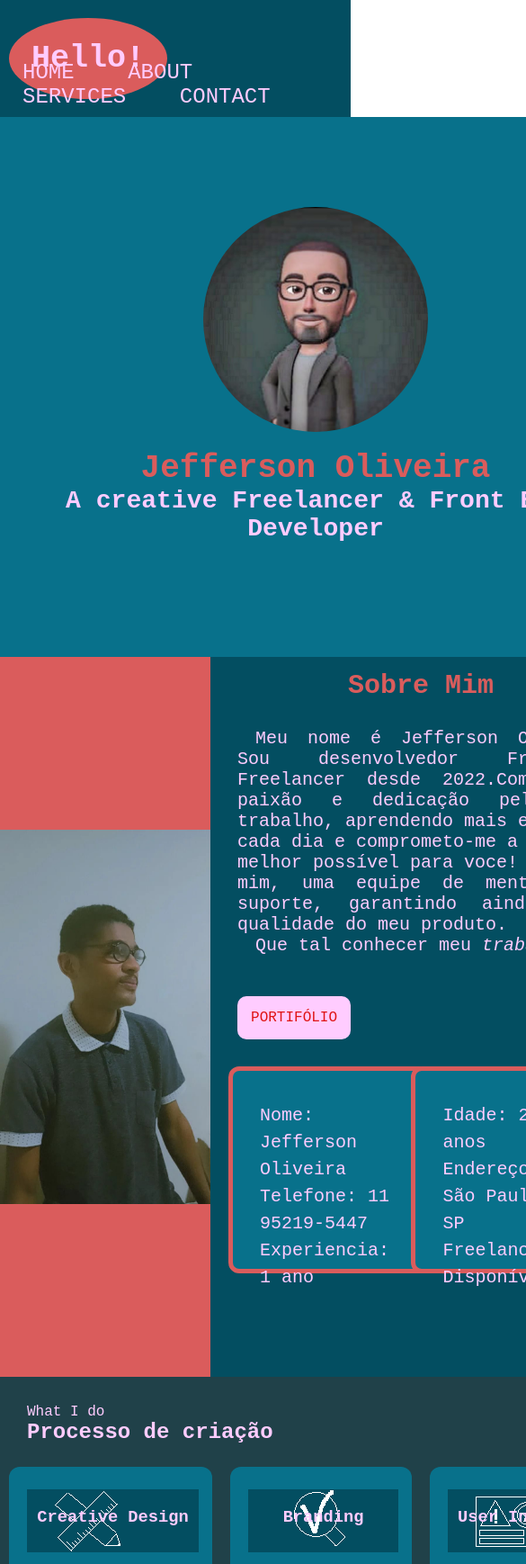
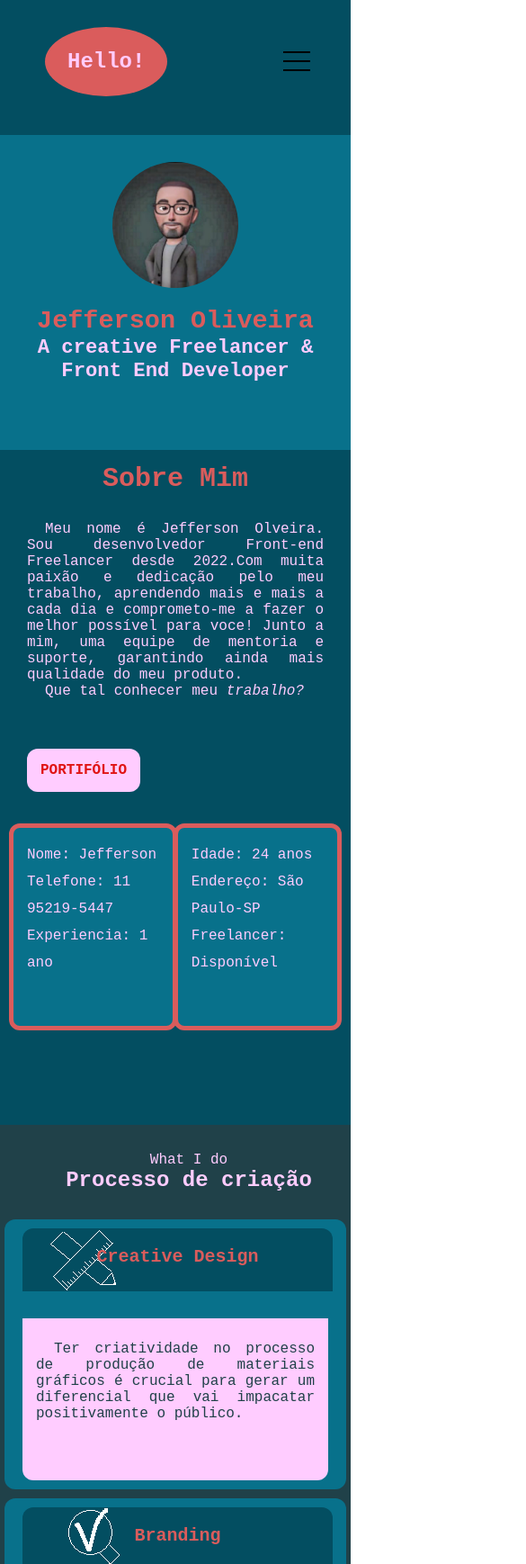
Before and after one commit to Jeff-dev3/Meu-Portifolio, a plain HTML site: page index.html in a window 390 px wide. Shown: the top 1738 px of the page at 90% size, 585 px wide, since content can reach past the window. Drawn offline with Linux system fonts and the light colour scheme.

Commit message:
Fiz o menu hamburguer e a parte responsiva

```diff
--- a/index.html
+++ b/index.html
@@ -1,5 +1,6 @@
 <!DOCTYPE html>
 <html lang="pt-bt">
+
 <head>
     <meta charset="UTF-8">
     <meta http-equiv="X-UA-Compatible" content="IE=edge">
@@ -17,10 +18,18 @@
     <div class="container-inicio">
 
         <div class="inicio">
-                    <h1><a href="#about">Hello!</a></h1>
+            <h1> <a href="#about">Hello!</a></h1>
         </div>
 
         <nav>
+
+            <input type="checkbox" id="menu-hamburguer">
+            <label for="menu-hamburguer">
+                <div class="menu-mobile">
+                    <span class="hamburguer"></span>
+                </div>
+            </label>
+
             <ul class="menu">
                 <li> <a href="#home">Home</a> </li>
                 <li> <a href="#about">About</a> </li>
@@ -59,7 +68,8 @@
 
             <div class="texto-apresentacao">
                 <p>
-                            Meu nome é Jefferson Olveira. Sou desenvolvedor Front-end Freelancer desde 2022.Com muita paixão e dedicação
+                    Meu nome é Jefferson Olveira. Sou desenvolvedor Front-end Freelancer desde 2022.Com muita paixão e
+                    dedicação
                     pelo meu trabalho, aprendendo mais e mais a cada dia e comprometo-me a fazer
                     o melhor possível para voce!
                     Junto a mim, uma equipe de mentoria e suporte, garantindo ainda mais
@@ -70,19 +80,19 @@
             </div>
 
             <div class="btn">
-                        <p class="btn-portifólio"> <a href=""> PORTIFÓLIO </a></p>
+                <p class="btn-portifólio"> <a href="https://github.com/Jeff-dev3" target="_blank"> PORTIFÓLIO </a></p>
             </div>
 
             <div class="informacoes-pessoais">
                 <div class="lado esquerdo">
-                                <p>Nome: Jefferson Oliveira</p>
+                    <p>Nome: Jefferson </p>
                     <p>Telefone: 11 95219-5447</p>
                     <p>Experiencia: 1 ano </p>
                     <p></p>
                 </div>
                 <div class="lado direito">
                     <p>Idade: 24 anos</p>
-                                <p>Endereço: São Paulo - SP </p>
+                    <p>Endereço: São Paulo-SP </p>
                     <p>Freelancer: Disponível</p>
                 </div>
             </div>
@@ -103,12 +113,15 @@
             <div class="container-imagem">
 
                 <div class="imagem-rodape">
-                            <div class="fundo-1"> <h3> Creative Design </h3> </div>
+                    <div class="radius fundo-1">
+                        <h3> Creative Design </h3>
+                    </div>
                 </div>
 
                 <div class="texto-rodape">
                     <p>
-                                Ter criatividade no processo de produção de materiais gráficos é crucial para gerar um diferencial que vai impacatar positivamente o público.
+                        Ter criatividade no processo de produção de materiais gráficos é crucial para gerar um
+                        diferencial que vai impacatar positivamente o público.
                     </p>
                 </div>
 
@@ -117,12 +130,15 @@
             <div class="container-imagem">
 
                 <div class="imagem-rodape">
-                            <div class="fundo-2"> <h3>Branding</h3> </div>
+                    <div class="radius fundo-2">
+                        <h3>Branding</h3>
+                    </div>
                 </div>
 
                 <div class="texto-rodape">
                     <p>
-                                Criarei para você uma logomarca impactante, criativa, que combine com seu produto ou serviço e com a sua página
+                        Criarei para você uma logomarca impactante, criativa, que combine com seu produto ou serviço e
+                        com a sua página
                     </p>
                 </div>
 
@@ -130,13 +146,16 @@
 
             <div class="container-imagem">
 
-                        <div class="imagem-rodape fundo-3">
-                            <div class="fundo-3"> <h3>User Interface</h3> </div>
+                <div class="imagem-rodape">
+                    <div class="radius fundo-3">
+                        <h3>User Interface</h3>
+                    </div>
                 </div>
 
                 <div class="texto-rodape">
                     <p>
-                                Com uma metodologia pensada no seu consumidor final, para que tenha a melhor experiência, lembre, e queira voltar sempre em seu site, a criação da interface do usuário. </p>
+                        Com uma metodologia pensada no seu consumidor final, para que tenha a melhor experiência,
+                        lembre, e queira voltar sempre em seu site, a criação da interface do usuário. </p>
                 </div>
 
             </div>
@@ -146,7 +165,9 @@
     <article class="pagina-4" id="contact">
 
         <div class="container-apresentacao">
-            <div class="sobre-mim"><h2> O que faço? </h2> </div>
+            <div class="sobre-mim">
+                <h2> O que faço? </h2>
+            </div>
             <div class="texto-apresentacao">
                 <p>
                     Atuo na área de desenvolvedor front-end desde 2022. Me especalizando
@@ -173,4 +194,5 @@
 
 </main>
 </body>
+
 </html>
--- a/src/css/menu-links.css
+++ b/src/css/menu-links.css
@@ -1,82 +1,187 @@
+a{
+    color: var(--cor-padrao);
+    text-decoration: none;
+}
 
-header{
-    height: 130px;
-    background-color:rgb(3, 78, 97);
-    }
+header {
+    height: 150px;
+    background-color: rgb(3, 78, 97);
+}
 
-    .container-inicio{
-    position: relative;
-    height: 110px;
-    }
+header .container-inicio {
+    display: flex;
+    padding: 20px 40px;
+    justify-content: space-between;
+    align-items: center;
+    min-height: 75px;
+    left: 0;
+    color: var(--cor-padrao);
+}
 
-    .container-inicio .inicio{
-    position: absolute;
-    top:55px;
-    transform: translateY(-50%);
-    left:0;
-    margin:10px;
+header .container-inicio .inicio h1 {
+    font-size: 35px;
+    font-weight: bold;
+    margin: 10px;
     padding: 25px;
     border-radius: 50%;
-    color: var(--cor-padrao);
-    background-color:rgb(218, 92, 92);
-    text-align: center;
-    }
+    background-color: rgb(218, 92, 92);
+    cursor: pointer;
+}
 
-    .inicio h1{
-        font-size:35px;
-    }
+header .container-inicio .inicio h1 a {
+    color: #ffccff;
+    text-decoration: none;
+    transition: .4s;
+}
+header .container-inicio .inicio h1 a:hover{
+    color: rgb(8, 113, 139);
+}
+.container-inicio ul {
+    display: flex;
+}
 
+.container-inicio ul li {
+    font-size: 20px;
+    font-weight: 500;
+    padding: 10px;
+    border-radius: 50px;
+    transition: .3s;
+    list-style-type: none;
+}
 
-    .container-inicio .menu{
-    position: absolute;
-    right:10px;
-    top:40px;
-    transform: translateY(50%);
-    text-transform: uppercase;
-    }
-
-    .container-inicio .menu li{
-    display: inline-block;
-    padding: 0px 5px;
-    font-size: 24px;
-    }
-
-
-    .menu a{
+.container-inicio .menu a {
     text-decoration: none;
     color: var(--cor-padrao);
     cursor: pointer;
     margin: 5px;
-    padding: 15px;
+    padding: 25px;
+}
+
+.menu a:hover, .menu a:active {
+    border-radius: 30px;
+    background-color: rgb(218, 92, 92);
+    transition: .3s;
+    color: rgb(3, 78, 97);
+}
+
+.container-inicio ul li a:hover {
+    background-color: rgb(218, 92, 92);
+    color: rgb(3, 78, 97);
+    transition: .3s;
+}
+
+.inicio h1 a:hover {
+    color: rgb(3, 78, 97);
+}
+
+
+header .menu-mobile {
+    display: none;
+    align-self: flex-end;
+    width: 60px;
+    height: 60px;
+}
+
+header .hamburguer {
+    background-color: #000;
+    position: relative;
+    display: block;
+    width: 30px;
+    height: 2px;
+    top: 29px;
+    left: 15px;
+    transition: .5s ease-in-out;
+}
+
+header .hamburguer:before,
+header .hamburguer:after {
+    background-color: #000;
+    position: absolute;
+    content: "";
+    display: block;
+    width: 100%;
+    height: 100%;
+    transition: .3s ease-in-out;
+}
+
+header .hamburguer:before {
+    top: -10px;
+}
+
+header .hamburguer:after {
+    bottom: -10px;
+}
+
+header input {
+    display: none;
+}
+
+header input:checked~label .hamburguer {
+    transform: rotate(45deg);
+}
+
+header input:checked~label .hamburguer:before {
+    transform: rotate(90deg);
+    top: 0;
+}
+
+header input:checked~label .hamburguer:after {
+    transform: rotate(90deg);
+    bottom: 0;
+}
+
+@media(max-width: 768px) {
+
+    header .container-inicio .inicio h1 {
+        font-size: 24px;
     }
 
-    .menu a:hover, .menu a:active{
-     border-radius: 30px;
-    background-color:rgb(218, 92, 92);
-    transition: .5s;
-    color:rgb(3, 78, 97);
+    header .menu-mobile {
+        display: block;
     }
 
- a{
-    color: var(--cor-padrao);
-    text-decoration: none;
+    header nav label {
+        display: flex;
+        flex-direction: column;
+    }
+
+    header nav ul.menu {
+        display: none;
+    }
+
+    header input:checked~ul {
+        display: block;
+    }
+
+    header nav {
+        position: absolute;
+        top: 38px;
+        right:30px;
+        z-index: 1;
+    }
+
+    header nav ul {
+        width: 150px;
+        background-color: rgb(3, 78, 97);
+        padding: 20px;
+    }
+
+
+    header nav ul a {
+        display: block;
+        text-align: center;
+        padding: 20px;
+    }
+
+    .container-inicio ul li {
+        padding: 5px;
+    }
+
+    .container-inicio .menu a {
+        text-decoration: none;
+        color: var(--cor-padrao);
+        cursor: pointer;
+        margin: 5px;
+        padding: 5px;
+    }
 }
-
-.btn{
-    margin: 30px;
-    display: inline-block;
-}
-
-.btn-portifólio{
-    background-color: var(--cor-padrao);
-    width: auto;
-    color:rgb(8, 113, 139);
-    padding: 15px;
-    width: fit-content;
-    border-radius: 10px;
-}
-
-.btn-portifólio a{
-    text-decoration:none;
-    color:rgb(224, 20, 20);
-}
--- a/src/css/responsivo.css
+++ b/src/css/responsivo.css
@@ -1,2 +1,112 @@
 @media(max-width:768px){
+
+    main{
+    grid-template-rows: 400px 800px 1100px 800px;
+    }
+
+    article.pagina-1 figure.perfil {
+        margin-top: 30px;
+        height: 180px;
+        width: 180px;
+    }
+
+    article.pagina-2{
+        grid-row: 2 / 3;
+        display: flex;
+        flex-direction: column;
+    }
+
+    article.pagina-2 div.container-foto{
+        grid-column: 1 / 2;
+        background-color: none;
+        left:0;
+        width: 0%;
+    }
+
+    article.pagina-2 div.container-foto .foto-apresentacao{
+        background-image: none;
+    }
+
+    article.pagina-2 div.container-apresentacao, div.container-apresentacao{
+        grid-column: 2 / 4;
+    }
+
+    .btn{
+        margin-top: 40px;
+    }
+
+    div.informacoes-pessoais .lado{
+        height: 270px;
+        margin-top: 20px;
+        padding-top:30px;
+    }
+
+    article.pagina-3 div.rodape-container{
+        display: flex;
+        flex-direction: column;
+    }
+
+    article.pagina-3 div.rodape-container div.container-imagem{
+        height: 300px;
+        margin: 5px;
+    }
+
+    .container-imagem .imagem-rodape{
+        color: var(--cor-padrao-2);
+        margin: 5px 10px 0px 5px;
+        padding: 05px 5px 0px 15px;
+        height: 100px;
+        font-weight: bold;
+    }
+
+    article.pagina-3 div.meu-servico{
+        text-align: center;
+        color: var(--cor-padrao);
+    }
+    .container-imagem .texto-rodape p{
+        height: 180px;
+        text-align: justify;
+        text-indent: 20px;
+        margin-top: 5px;
+        padding-top: 25px;
+    }
+
+    article.pagina-4 div.sobre-mim{
+        margin: 30px 0px;
+    }
+
+    article.pagina-4 div.container-apresentacao div.texto-apresentacao{
+        font-size: 17px;
+    }
 }
+
+@media(max-width: 450px) {
+
+    main{
+        grid-template-rows: 350px 750px 1050px 900px;
+        }
+
+    article.pagina-1 figure.perfil {
+        margin-top: 30px;
+        height: 140px;
+        width: 140px;
+    }
+
+    article.pagina-1 .meu-nome{
+        font-size: 19px;
+    }
+
+    div.informacoes-pessoais .lado{
+        font-size: 16px;
+        margin: 5px 10px;
+        padding: 15px;
+        height: 230px;
+    }
+
+    article.pagina-2 div.container-apresentacao div.texto-apresentacao{
+        font-size: 16px;
+    }
+    .container-imagem .texto-rodape p{
+        font-size: 16px;
+    }
+}
--- a/src/css/style.css
+++ b/src/css/style.css
@@ -2,7 +2,7 @@
     margin: 0;
     padding: 0;
     box-sizing: border-box;
-    max-width: 1440px;
+    max-width: 1920px;
 }
 @import url('https://fonts.googleapis.com/css2?family=Fira+Code:wght@300;400;500;600;700&display=swap');
 
@@ -13,6 +13,7 @@
     --cor-padrao-4: rgb(8, 113, 139);
     --cor-padrao-5:rgb(32, 65, 73);
     --fonte-padrao: 20px;
+    --radius-padrao: 12px;
 }
 
 body{
@@ -114,6 +115,30 @@ article.pagina-2 div.container-apresentacao div.texto-apresentacao a:hover{
     color:var(--cor-padrao-3);
 }
 
+.btn{
+    margin: 30px;
+    display: inline-block;
+}
+
+.btn-portifólio{
+    background-color: var(--cor-padrao);
+    width: auto;
+    padding: 15px;
+    width: fit-content;
+    border-radius: var(--radius-padrao);
+}
+
+.btn-portifólio a{
+    text-decoration:none;
+    font-weight: bold;
+    color:rgb(224, 20, 20);
+}
+
+.btn-portifólio a:hover{
+    color: var(--cor-padrao-5);
+    transition: .3s;
+}
+
 article.pagina-2 div.container-apresentacao div.informacoes-pessoais {
     height: auto;
     position: relative;
@@ -122,13 +147,13 @@ article.pagina-2 div.container-apresentacao div.informacoes-pessoais {
 div.informacoes-pessoais .lado{
     margin: 0px 20px;
     padding:35px 30px;
-    font-size: 20px;
+    font-size: var(--fonte-padrao);
     line-height: 30px;
     color: var(--cor-padrao);
     background-color:var(--cor-padrao-4);
     border: solid 5px var(--cor-padrao-2);
-    border-radius: 12px;
-    max-height: 230px;
+    border-radius: var(--radius-padrao);
+    height: 230px;
     width: 48%;
     }
 
@@ -164,32 +189,42 @@ article.pagina-3 div.rodape-container div.container-imagem{
     background-color:var(--cor-padrao-4);
     grid-row: 1fr;
     margin: 0px 10px;
-    border-radius: 12px;
+    border-radius: var(--radius-padrao);
 }
 
 .container-imagem .imagem-rodape{
-    color: var(--cor-padrao);
+    color: var(--cor-padrao-2);
     margin: 5px 10px 5px 5px;
     padding: 20px 5px 5px 15px;
     height: 100px;
+    font-weight: bold;
 }
 
 .imagem-rodape h3{
     text-align: center;
+    font-size: var(--fonte-padrao);
+}
+
+.imagem-rodape .radius{
+    border-top-left-radius: var(--radius-padrao);
+    border-top-right-radius: var(--radius-padrao);
 }
 
 .imagem-rodape .fundo-1{
     background-image: url(../img/logo1-rodape.png);
+    background-size: cover;
     height: 70px;
 }
 
 .imagem-rodape .fundo-2{
     background-image: url(../img/logo2-rodape.png);
+    background-size: cover;
     height: 70px;
 }
 
 .imagem-rodape .fundo-3{
     background-image: url(../img/logo3-rodape.png);
+    background-size: cover;
     height: 70px;
 }
 
@@ -206,6 +241,8 @@ article.pagina-3 div.rodape-container div.container-imagem{
     height: 300px;
     text-align: justify;
     text-indent: 20px;
+    border-bottom-left-radius: var(--radius-padrao);
+    border-bottom-right-radius: var(--radius-padrao);
 }
 
 article.pagina-4{
```
Lines whose indentation alone changed are shown as unchanged.
